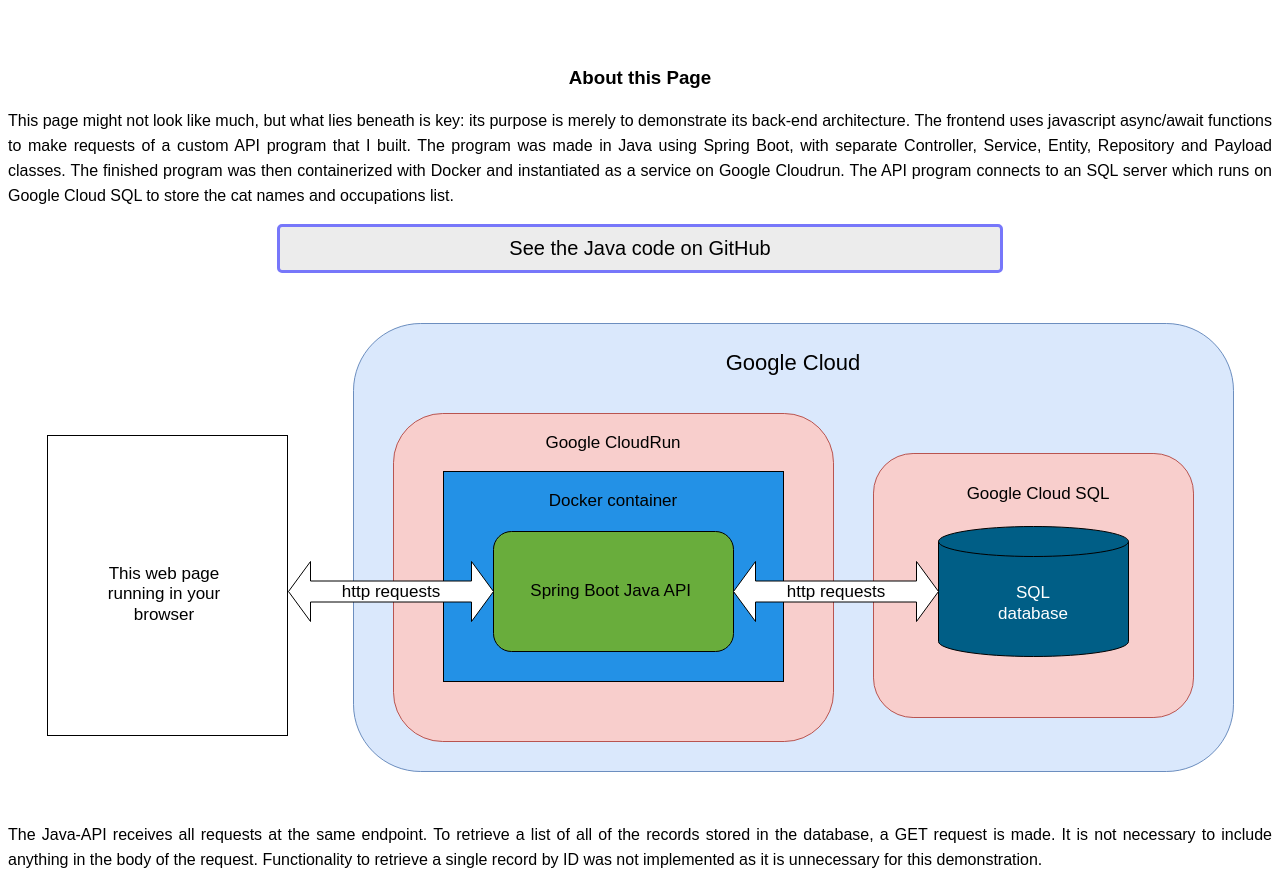
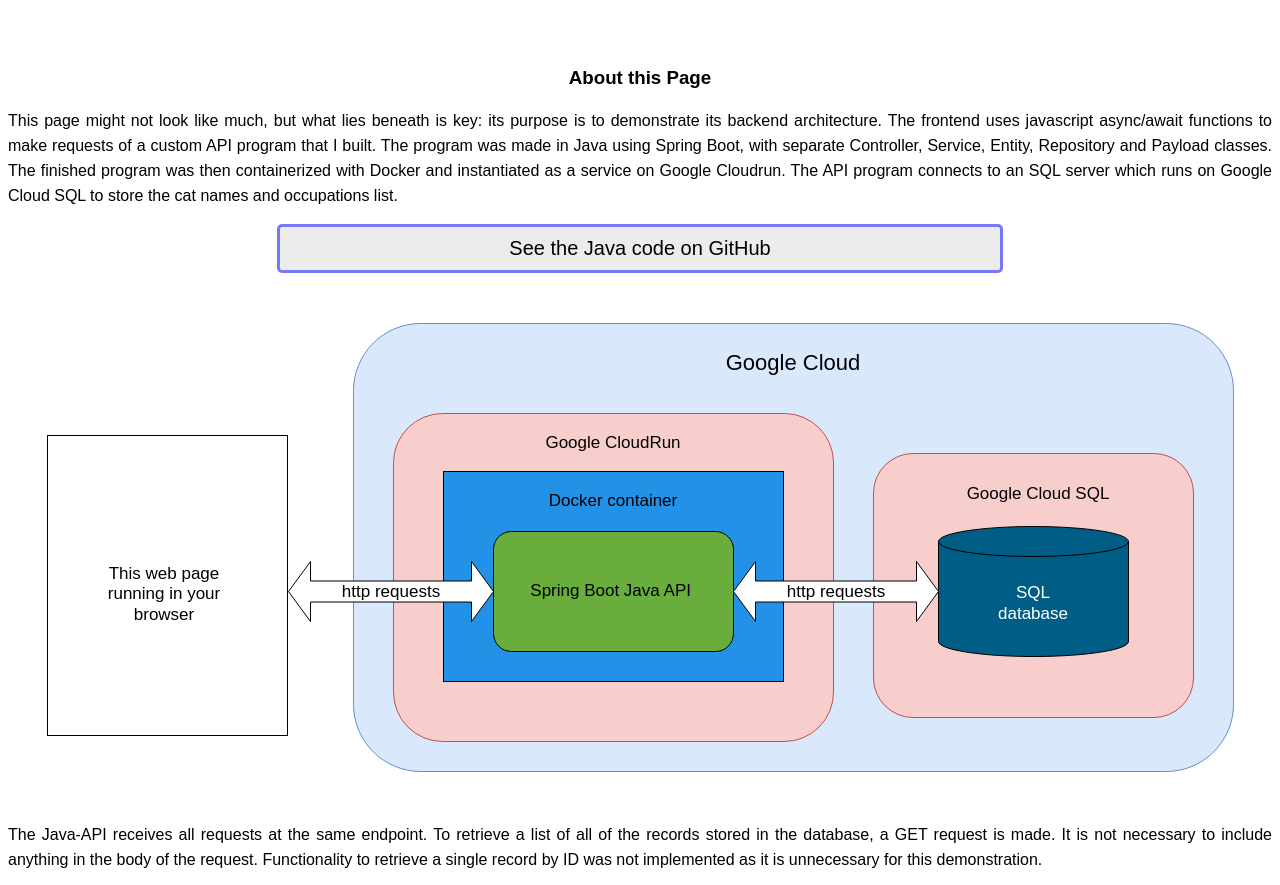
Before and after one commit to NickRoach/catnames, a plain HTML site: page index.html in a window 1280 px wide. Shown: the part 1064-1949 px from the top of the page. Drawn offline with Linux system fonts and the light colour scheme; no server answers.

Commit message:
wording changed in description paragraph

```diff
--- a/index.html
+++ b/index.html
@@ -31,14 +31,14 @@
         <h3>About this Page</h3>
         <p>
             This page might not look like much, but what lies beneath is key:
-            its purpose is merely to demonstrate its back-end architecture. The
-            frontend uses javascript async/await functions to make requests of a
-            custom API program that I built. The program was made in Java using
-            Spring Boot, with separate Controller, Service, Entity, Repository
-            and Payload classes. The finished program was then containerized
-            with Docker and instantiated as a service on Google Cloudrun. The
-            API program connects to an SQL server which runs on Google Cloud SQL
-            to store the cat names and occupations list.
+            its purpose is to demonstrate its backend architecture. The frontend
+            uses javascript async/await functions to make requests of a custom
+            API program that I built. The program was made in Java using Spring
+            Boot, with separate Controller, Service, Entity, Repository and
+            Payload classes. The finished program was then containerized with
+            Docker and instantiated as a service on Google Cloudrun. The API
+            program connects to an SQL server which runs on Google Cloud SQL to
+            store the cat names and occupations list.
         </p>
         <a
             href="https://github.com/NickRoach/catnames-api-java/tree/main/src/main/java/com/catnames"
```
